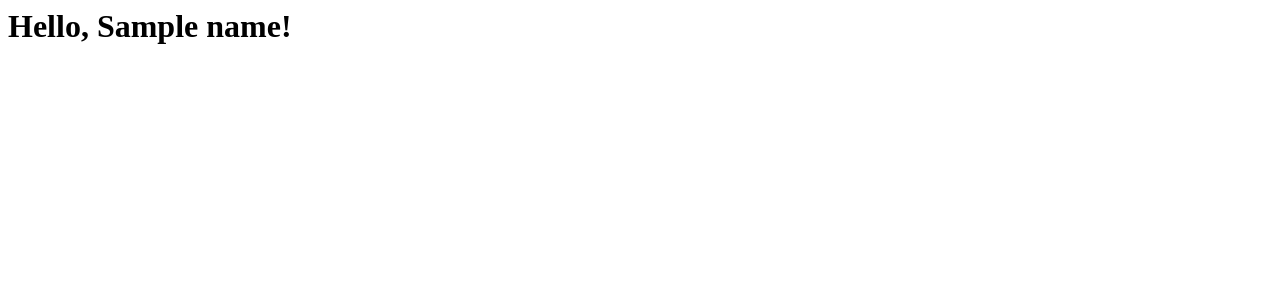
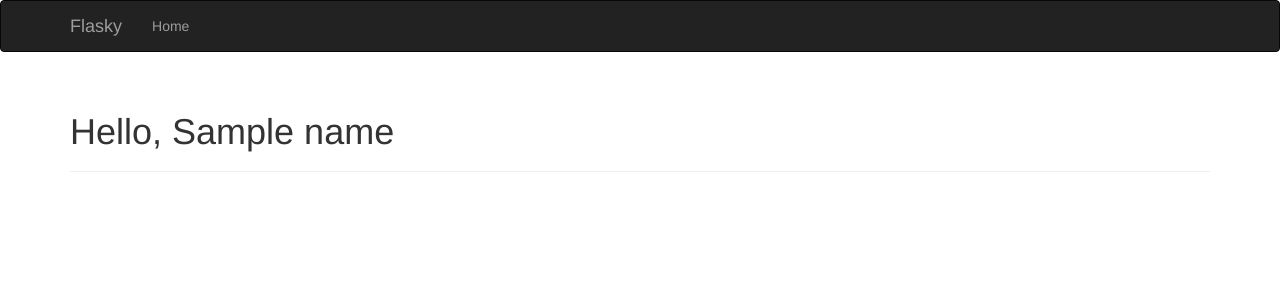
Before and after one commit to dtrodger/first_flask, a Flask app: template templates/user.html in a window 1280 px wide. Shown: the top 300 px of the page. Run offline with Flask 2, Linux system fonts and the light colour scheme; the template is opened without the code that fills it: most values are stand-ins (such as "Sample title", 1, 10 or a date in 2020); some libraries are stand-ins or nearby versions.

Commit message:
adds base and error templates

```diff
--- a/hello.py
+++ b/hello.py
@@ -1,48 +1,64 @@
 from flask import Flask
-
 from flask import abort
 from flask import make_response
 from flask import redirect
+from flask import render_template
 from flask import request
+
+from flask.ext.bootstrap import Bootstrap
 from flask.ext.script import Manager
 
 
 app = Flask(__name__)
 
 manager = Manager(app)
+bootstrap = Bootstrap(app)
+
+
+@app.route('/')
+def index():
+	return render_template('index.html')
+
+@app.route('/user/<name>')
+def user(name):
+	return render_template('user.html', name=name)
+
+@app.errorhandler(404)
+def page_not_found(e):
+	return render_template('404.html'), 404
+
+@app.errorhandler(500)
+def internal_server_error(e):
+	return render_template('500.html'), 500
 
 # @app.route('/')
 # def index():
-# 	return redirect
+# 	# REDIRECTS TO DIFFERENT PAGE
+# 	return redirect('http://github.com')
 
-@app.route('/')
-def index():
-	# REDIRECTS TO DIFFERENT PAGE
-	return redirect('http://github.com')
+# @app.route('/browser')
+# def browser():
+# 	# REQUEST BROWSER INFO
+# 	user_agent = request.headers.get('User-Agent')
+# 	return '<p>Your browser is %s</p>' % user_agent
 
-@app.route('/browser')
-def browser():
-	# REQUEST BROWSER INFO
-	user_agent = request.headers.get('User-Agent')
-	return '<p>Your browser is %s</p>' % user_agent
-
-@app.route('/cookie')
-def cookie():
-	# RESPONSE WITH COOKIE
-	response = make_response('<h1>This document carries a cookie!</h1>')
-	response.set_cookie('answer', '42')
-	return response
+# @app.route('/cookie')
+# def cookie():
+# 	# RESPONSE WITH COOKIE
+# 	response = make_response('<h1>This document carries a cookie!</h1>')
+# 	response.set_cookie('answer', '42')
+# 	return response
 
 # @app.route('/user/<name>')
 # def user(name):
 # 	return '<h1>Hello, %s</h1>' % name
 
-@app.route('/user/<id>')
-def get_user(id):
-	user = load_user(id)
-	if not user:
-		abort(404)
-	return '<h1>Hello, %s</h1>' % user.name
+# @app.route('/user/<id>')
+# def get_user(id):
+# 	user = load_user(id)
+# 	if not user:
+# 		abort(404)
+# 	return '<h1>Hello, %s</h1>' % user.name
 
 
 if __name__ == '__main__':
--- /dev/null
+++ b/templates/base.html
@@ -0,0 +1,30 @@
+{% extends "bootstrap/base.html" %}
+
+{% block title %}Daves Flask{% endblock %}
+
+{% block navbar %}
+<div class="navbar navbar-inverse" role="navigation">
+	<div class="container">
+		<div class="navbar-header">
+			<button type="button" class="navbar-toggle" data-toggle="collapse" data-target=".navbar-collapse">
+				<span class="sr-only">Toggle navigation</span>
+				<span class="icon-bar"></span>
+				<span class="icon-bar"></span>
+				<span class="icon-bar"></span>
+			</button>
+			<a class="navbar-brand" href="/">Flasky</a>
+		</div>
+		<div class="navbar-collapse collapse">
+			<ul class="nav navbar-nav">
+				<li><a href="/">Home</a></li>
+			</ul>
+		</div>
+	</div>
+</div>
+{% endblock %}
+
+{% block content %}
+<div class="container">
+	{% block page_content %}{% endblock %}
+</div>
+{% endblock %}
--- a/templates/user.html
+++ b/templates/user.html
@@ -1 +1,11 @@
-<h1>Hello, {{ name }}!</h1>
+{% extends "base.html" %}
+
+{% block title %}{{ super() }} - User{% endblock %}
+
+{% block content %}
+<div class="container">
+	<div class="page-header">
+		<h1>Hello, {{ name }}</h1>
+	</div>
+</div>
+{% endblock %}
```
Also changed, not shown: templates/404.html (added, +9 -0 lines), templates/500.html (added, +9 -0 lines).
